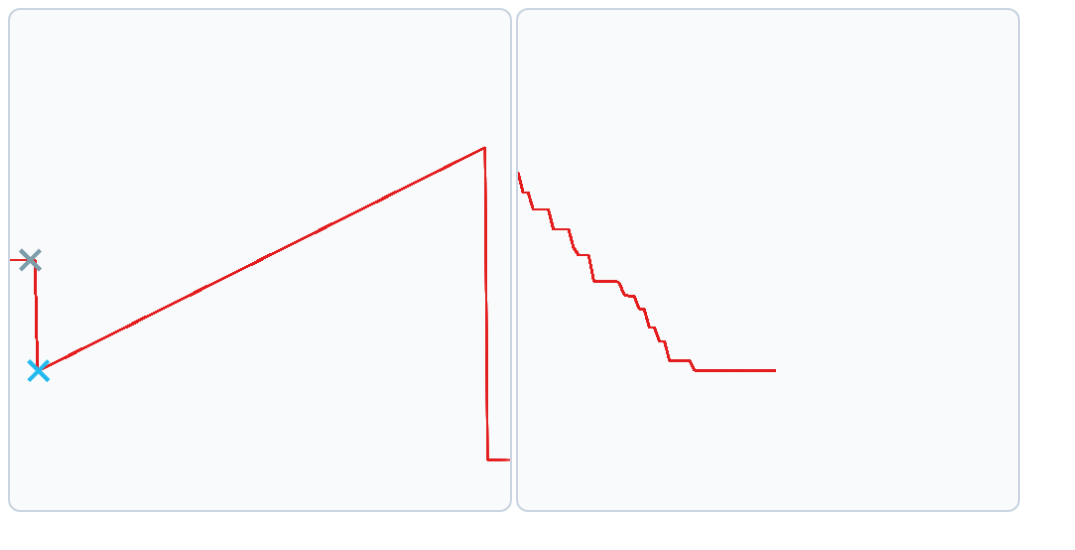
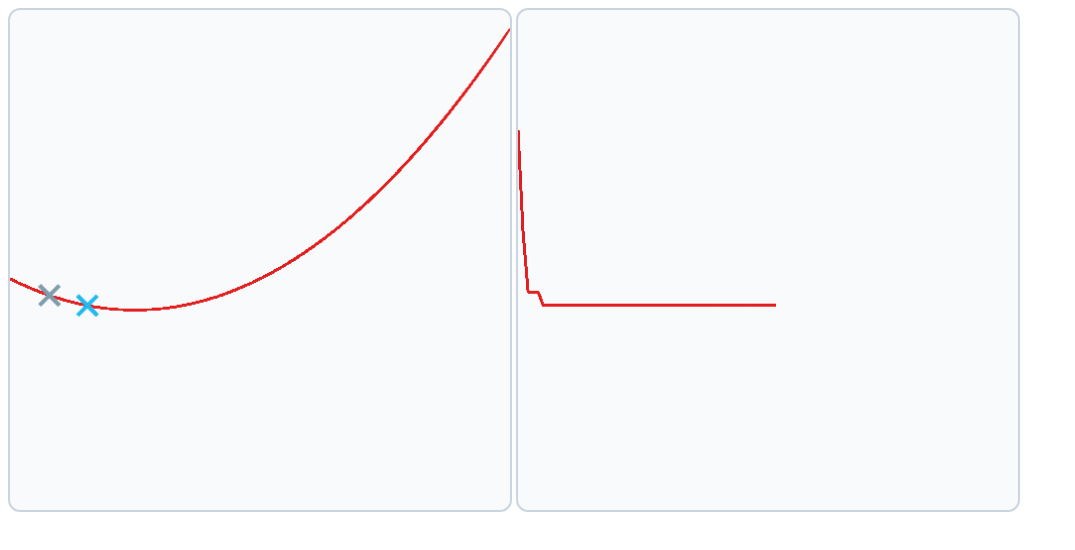
Before and after one commit to spearskw/metaheuristics-game, a plain HTML site: page src/levels/level_01/index.html in a window 1280 px wide. Shown: the whole page, without its empty margins (0-1075 px from the left). Drawn offline with Linux system fonts and the light colour scheme.

Commit message:
folder structure for hackathon

```diff
--- a/js/objectives.js
+++ /dev/null
@@ -1,30 +0,0 @@
-export function line(x) {
-    return x;
-}
-
-export function smooth_valley(x) {
-    return (x+5)*(x+5) / 20 - 2
-}
-
-export function bumpy_valley(x) {
-    return smooth_valley(x) + Math.sin(x * 3);
-}
-
-export function needle_in_haystack(x) {
-    if (-.2 < x && x < .2) {
-        return -1
-    }
-    return 1
-}
-
-export function deceptive(x) {
-    if (x < -9) {
-        return 0
-    }
-    if (x < 9) {
-        return x / 2
-    }
-    if (x >= 9) {
-        return -8
-    }
-}
--- a/js/strategies.js
+++ /dev/null
@@ -1,12 +0,0 @@
-export function random() {
-    return Math.random() * 20 - 10;
-}
-
-export function nearby(base, stepSize) {
-    return base + Math.random() * stepSize * 2 - stepSize;
-}
-
-export function anneal(base, bigStep, smallStep, progress) {
-    let stepSize = bigStep + (smallStep - bigStep) * progress
-    return base + Math.random() * stepSize * 2 - stepSize
-}
--- a/index.html
+++ b/src/levels/level_01/index.html
@@ -1,6 +1,6 @@
 <html>
 <head>
-    <script src="js/main.js" type="module"></script>
+    <script src="main.js" type="module"></script>
     <link rel="stylesheet" href="styles.css">
 </head>
 <body>
--- a/js/main.js
+++ b/src/levels/level_01/main.js
@@ -1,17 +1,20 @@
-import * as strategies from "./strategies.js";
-import * as objectives from "./objectives.js";
-import {clear, plotCandidate, plotObjective, plotScore, setupCanvas} from "./plotting.js";
+import {clear, plotCandidate, plotObjective, plotScore, setupCanvas} from "../../plotting/plotting.js";
+import {make_random_guess} from "../../strategies/forager/random.js";
+import {always_accept_if_better} from "../../strategies/acceptor/always_if_better.js";
+import {smooth_valley} from "../../objectives/smooth_valley.js";
 
 window.onload = main
 
 function main() {
     let config = {
-        objective: objectives.deceptive,
+        objective: smooth_valley,
         initialGuess: 7,
         numSteps: 100,
         millisBetweenFrames: 100,
-        strategy: (val, progress) => strategies.anneal(val, 2.5, 0.1, progress)
-        // strategy: (val, progress) => strategies.nearby(val, 0.4)
+        strategy: {
+            forager: make_random_guess,
+            acceptor: always_accept_if_better
+        }
     }
 
     optimize(config)
@@ -32,14 +35,15 @@ function optimize(config) {
 }
 
 function step(config, x, bestGuess, scores) {
-    let candidate = config.strategy(bestGuess, scores.length / config.numSteps);
+    let candidate = config.strategy.forager()
+    // let candidate = config.strategy(bestGuess, scores.length / config.numSteps);
 
     // clamp so that we can always see it
     candidate = Math.max(Math.min(candidate, 10), -10)
 
     // update scores and best guess
     let possibleScore = config.objective(candidate);
-    if (possibleScore < scores[scores.length - 1]) {
+    if (config.strategy.acceptor(bestGuess, possibleScore)) {
         scores.push(possibleScore);
         bestGuess = candidate;
     } else {
--- /dev/null
+++ b/src/objectives/bumpy_valley.js
@@ -0,0 +1,5 @@
+import {smooth_valley} from "../levels/level_01/objectives.js";
+
+export function bumpy_valley(x) {
+    return smooth_valley(x) + Math.sin(x * 3);
+}
--- /dev/null
+++ b/src/objectives/needle_in_haystack.js
@@ -0,0 +1,6 @@
+export function needle_in_haystack(x) {
+    if (-.2 < x && x < .2) {
+        return -1
+    }
+    return 1
+}
--- /dev/null
+++ b/src/objectives/smooth_valley.js
@@ -0,0 +1,3 @@
+export function smooth_valley(x) {
+    return (x+5)*(x+5) / 20 - 2
+}
--- /dev/null
+++ b/src/strategies/acceptor/always_if_better.js
@@ -0,0 +1,3 @@
+export function always_accept_if_better(old_score, new_score) {
+    return new_score < old_score;
+}
--- /dev/null
+++ b/src/strategies/forager/random.js
@@ -0,0 +1,3 @@
+export function make_random_guess() {
+    return Math.random() * 20 - 10;
+}
```
Also changed, not shown: src/objectives/deceptive.js (added, +11 -0 lines), src/levels/level_01/styles.css (renamed from styles.css), src/plotting/plotting.js (renamed from js/plotting.js).
